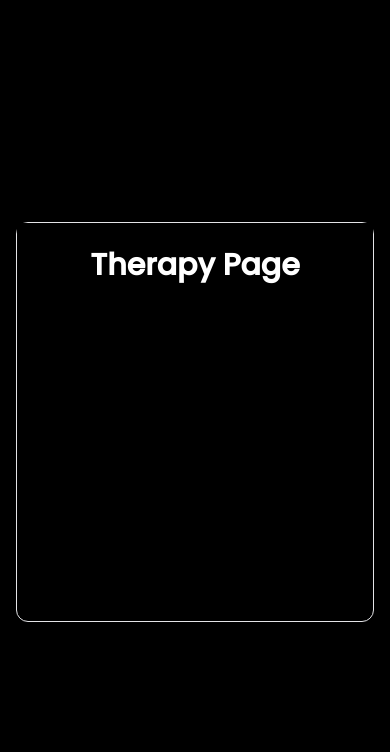
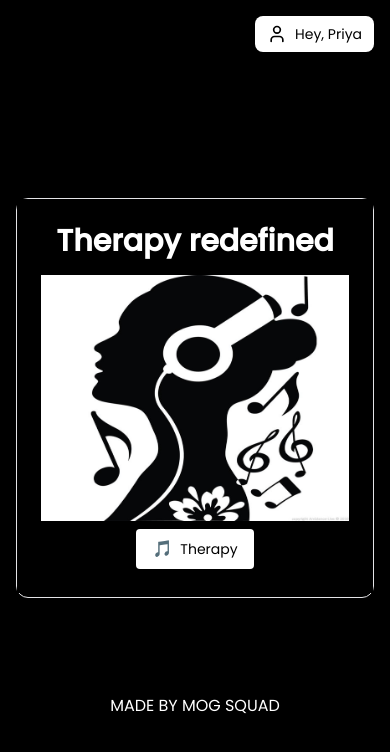
Before and after one commit to imbaraniii/Feminae, a React (Vite) app in the folder Client/: page /homepage in a window 390 px wide. Shown: the top 752 px of the page. Built offline with nearby package versions, Linux system fonts and the light colour scheme.

Commit message:
The homepage has been made responsive and chnages like headder and footer adding with theraphy details is done

```diff
--- /dev/null
+++ b/Client/src/components/footer.jsx
@@ -0,0 +1,15 @@
+import React from 'react';
+
+const Footer = () => {
+  return (
+    <footer className="fixed bottom-0 left-0 right-0 bg-black/80 backdrop-blur-sm z-50 px-4 py-3">
+      <div className="max-w-7xl mx-auto text-center">
+        <p className="text-white font-bold text-sm md:text-base animate-pulse">
+          MADE BY MOGSQUAD
+        </p>
+      </div>
+    </footer>
+  );
+};
+
+export default Footer;
--- /dev/null
+++ b/Client/src/components/header.jsx
@@ -0,0 +1,20 @@
+import React from 'react';
+
+const Header = () => {
+  const username = localStorage.getItem('username') || 'User';
+
+  return (
+    <header className="fixed top-0 left-0 right-0 bg-black/80 backdrop-blur-sm z-50 px-4 py-3">
+      <div className="max-w-7xl mx-auto flex justify-between items-center">
+        <h1 className="text-2xl md:text-3xl font-bold text-white bg-gradient-to-r from-white to-gray-300 bg-clip-text">
+          FEMINAE
+        </h1>
+        <div className="text-white text-sm md:text-base">
+          Hello, <span className="font-semibold">{username}</span>
+        </div>
+      </div>
+    </header>
+  );
+};
+
+export default Header;
--- a/Client/src/pages/homepage.jsx
+++ b/Client/src/pages/homepage.jsx
@@ -13,8 +13,10 @@ import {
 } from "@/components/ui/carousel";
 import { TextAnimate } from "@/components/ui/text-animate";
 import Chatpng from "../assets/chatbot.png";
+import Therapypng from "../assets/music.png";
 import { Calendar } from "@/components/ui/calendar";
 import { WarpBackground } from "@/components/ui/warp-background";
+import { User } from 'lucide-react'; // Import the User icon
 
 const HomePage = () => {
   const [date, setDate] = useState(new Date());
@@ -29,6 +31,15 @@ const HomePage = () => {
   return (
     // <WarpBackground>
     <div className="min-h-screen bg-black overflow-hidden flex flex-col items-center justify-center text-white p-4">
+      {/* User profile in top right corner */}
+      <div className="fixed top-4 right-4 flex items-center bg-white rounded-lg px-3 py-2 z-50">
+        <User className="text-black mr-2" size={20} />
+        <span className="text-black text-sm">Hey, Priya</span>
+      </div>
+
+      <br></br>
+      <br></br>
+      <br></br>
       <Carousel
         plugins={[plugin.current]}
         onMouseEnter={plugin.current.stop}
@@ -49,11 +60,18 @@ const HomePage = () => {
 
           {/* Therapy Card */}
           <CarouselItem className="md:basis-1/2 lg:basis-1/3">
-            <Card className="h-[400px] bg-black">
-              <CardContent className="flex items-center justify-center p-6 bg-black text-white">
-                <div className="text-3xl font-bold hover:scale-105 transition-transform">
-                  Therapy Page
-                </div>
+          <Card className="h-[400px] bg-black">
+              <CardContent className="flex flex-col items-center justify-center p-6 bg-black text-white">
+                <TextAnimate animation="blurInUp" by="character" className="text-3xl font-bold mb-4">
+                  Therapy redefined
+                </TextAnimate>
+                <img src={Therapypng || "/placeholder.svg"} alt="AI Chat" className="object-cover"/>
+                <Link to="/therapy" className="mt-2 px-4 py-2 bg-white text-black rounded hover:bg-gray-600 transition-colors duration-300">
+                  <div className="flex items-center gap-2">
+                    <span>🎵</span>
+                    <span className="text-sm">Therapy</span>
+                  </div>
+                </Link>
               </CardContent>
             </Card>
           </CarouselItem>
@@ -65,7 +83,7 @@ const HomePage = () => {
                 <TextAnimate animation="blurInUp" by="character" className="text-3xl font-bold mb-4">
                   Talk with our AI
                 </TextAnimate>
-                <img src={Chatpng} alt="AI Chat" className="object-cover"/>
+                <img src={Chatpng || "/placeholder.svg"} alt="AI Chat" className="object-cover"/>
                 <Link to="/chatpage" className="mt-2 px-4 py-2 bg-white text-black rounded hover:bg-gray-600 transition-colors duration-300">
                   <div className="flex items-center gap-2">
                     <span>💬</span>
@@ -126,8 +144,15 @@ const HomePage = () => {
         <CarouselPrevious className="hover:scale-110 transition-transform" />
         <CarouselNext className="hover:scale-110 transition-transform" />
       </Carousel>
+      <br></br>
+      <br></br>
+      <br></br>
+      <br></br>
+
+      <footer>MADE BY MOG SQUAD </footer>
 
     </div>
+
     // </WarpBackground>
   );
 };
```
Also changed, not shown: Client/src/assets/music.png (added).
